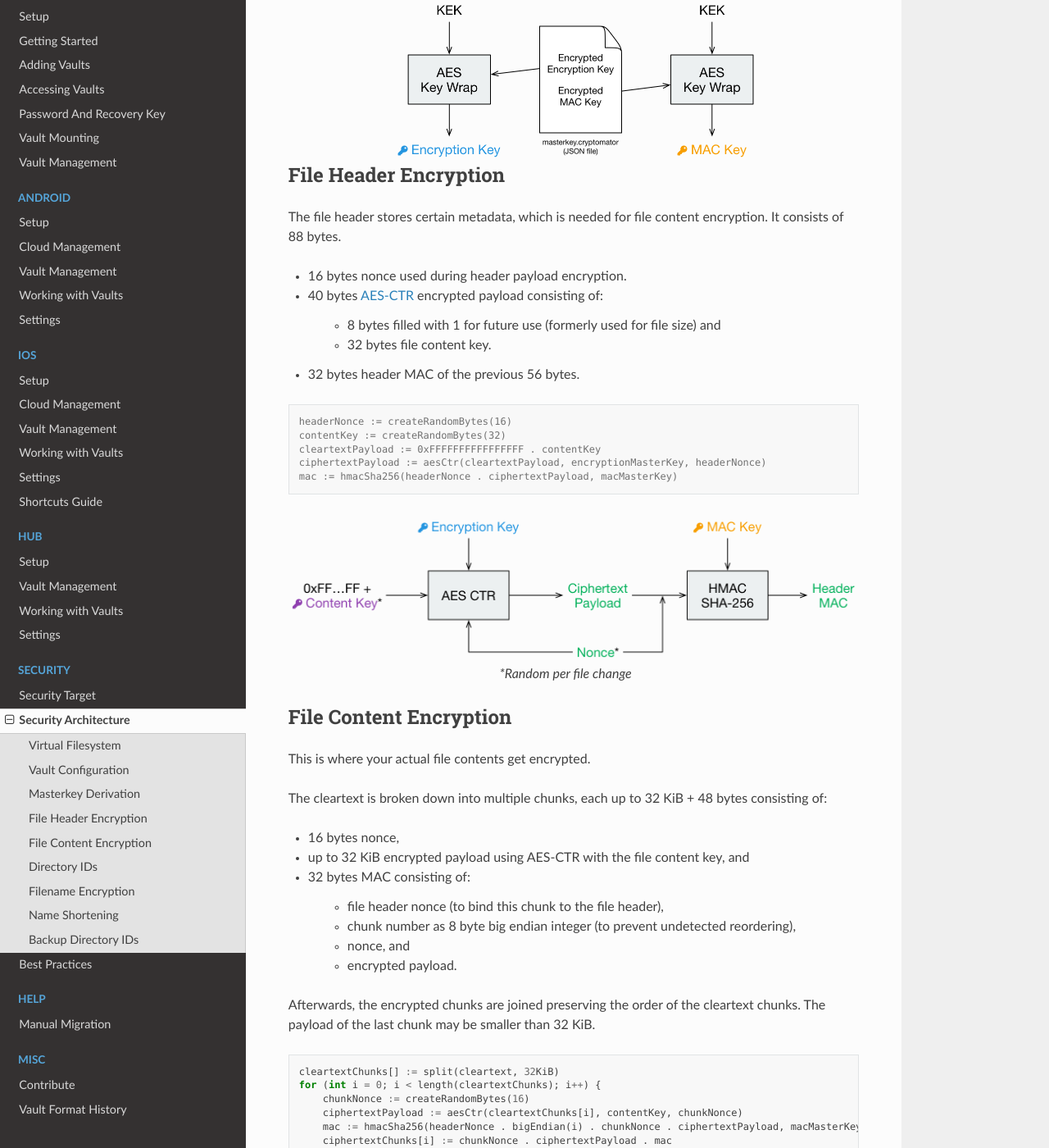
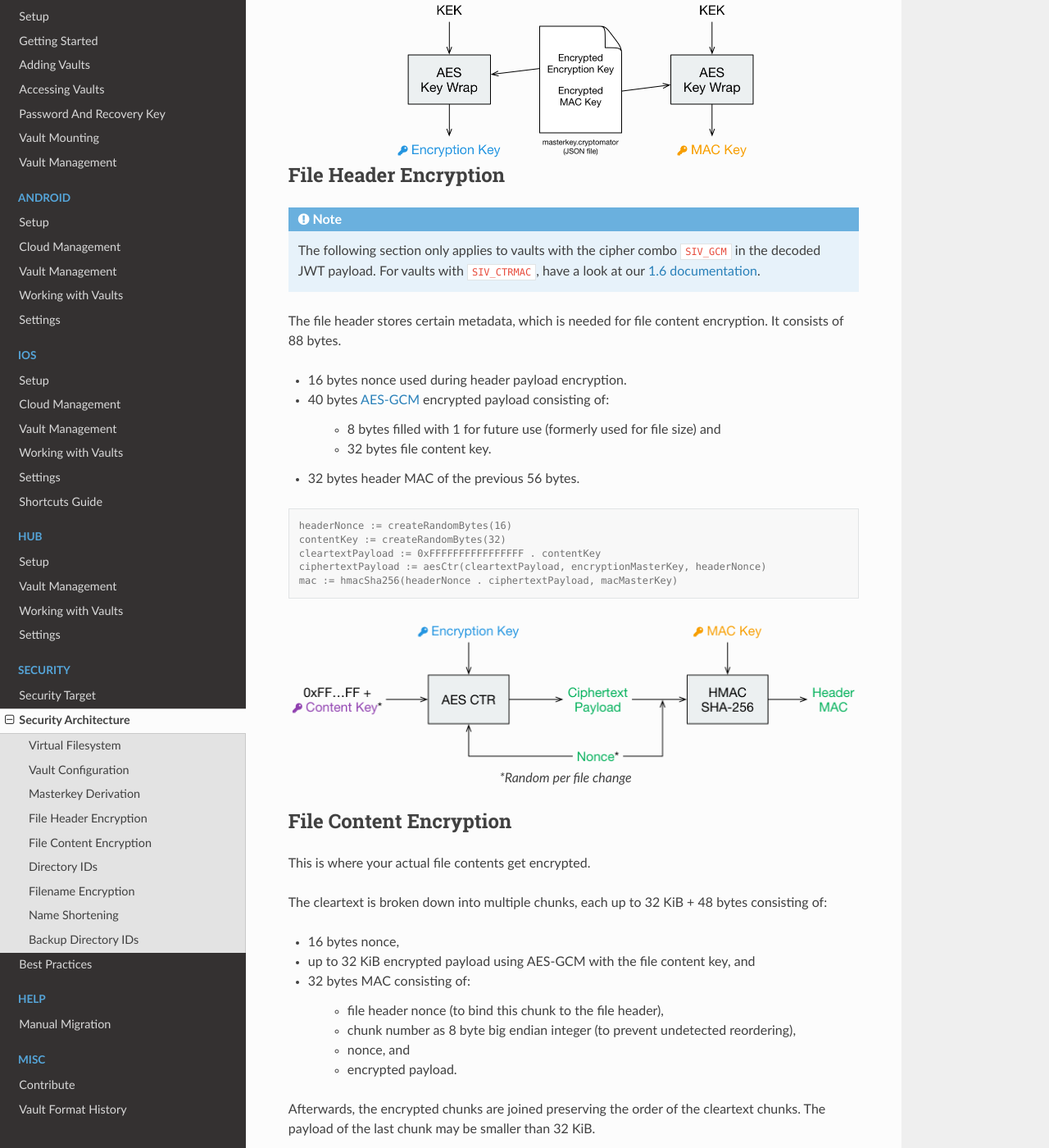
Before and after one commit to cryptomator/docs, a Sphinx documentation site: the page built from source/security/architecture.rst, in a window 1280 px wide and 1400 px high, scrolled down 2247 px. Shown: the whole window at 82% size. Built offline with Sphinx 7.4.7 and the Read the Docs theme 2.0.0, drawn with Linux system fonts in a browser that asks for light colours; some of the changed text lies outside the part shown.

Commit message:
Change architecture doc to GCM usage. (text-only update)

```diff
--- a/source/security/architecture.rst
+++ b/source/security/architecture.rst
@@ -51,7 +51,7 @@ The decoded payload:
       "format": 8, /* vault format for checking software compatibility */
       "shorteningThreshold": 220, /* how many characters in ciphertext filenames before shortening */
       "jti": "ce976f7a-7b92-4cc0-b4c1-c74a6aa17cf5", /* random UUID to uniquely identify the vault */
-      "cipherCombo": "SIV_CTRMAC" /* currently only SIV_CTRMAC is supported */
+      "cipherCombo": "SIV_GCM" /* mode of operation for the block cipher. Other possible values are "SIV_CTRMAC" */
     }
 
 When opening a vault, the following steps have to be followed:
@@ -114,11 +114,15 @@ When unlocking a vault the KEK is used to unwrap (i.e. decrypt) the stored maste
 File Header Encryption
 ----------------------
 
+.. note::
+
+    The following section only applies to vaults with the cipher combo ``SIV_GCM`` in the decoded JWT payload. For vaults with ``SIV_CTRMAC``, have a look at our `1.6 documentation <https://docs.cryptomator.org/en/1.6/security/architecture/#file-header-encryption>`_.
+
 The file header stores certain metadata, which is needed for file content encryption.
 It consists of 88 bytes.
 
 * 16 bytes nonce used during header payload encryption.
-* 40 bytes `AES-CTR <https://en.wikipedia.org/wiki/Block_cipher_mode_of_operation#Counter_(CTR)>`_ encrypted payload consisting of:
+* 40 bytes `AES-GCM <https://en.wikipedia.org/wiki/Galois/Counter_Mode>`_ encrypted payload consisting of:
 
     * 8 bytes filled with 1 for future use (formerly used for file size) and
     * 32 bytes file content key.
@@ -151,7 +155,7 @@ This is where your actual file contents get encrypted.
 The cleartext is broken down into multiple chunks, each up to 32 KiB + 48 bytes consisting of:
 
 * 16 bytes nonce,
-* up to 32 KiB encrypted payload using AES-CTR with the file content key, and
+* up to 32 KiB encrypted payload using AES-GCM with the file content key, and
 * 32 bytes MAC consisting of:
 
     * file header nonce (to bind this chunk to the file header),
```
